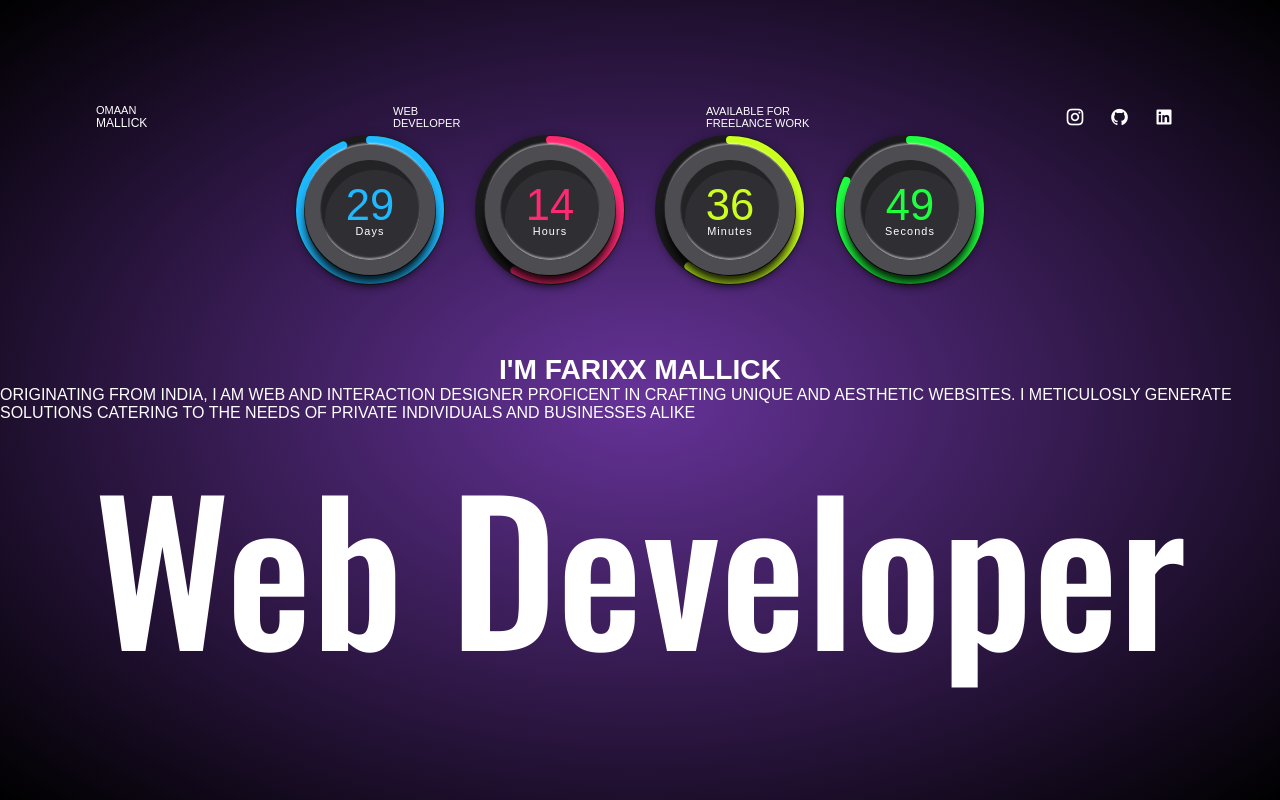
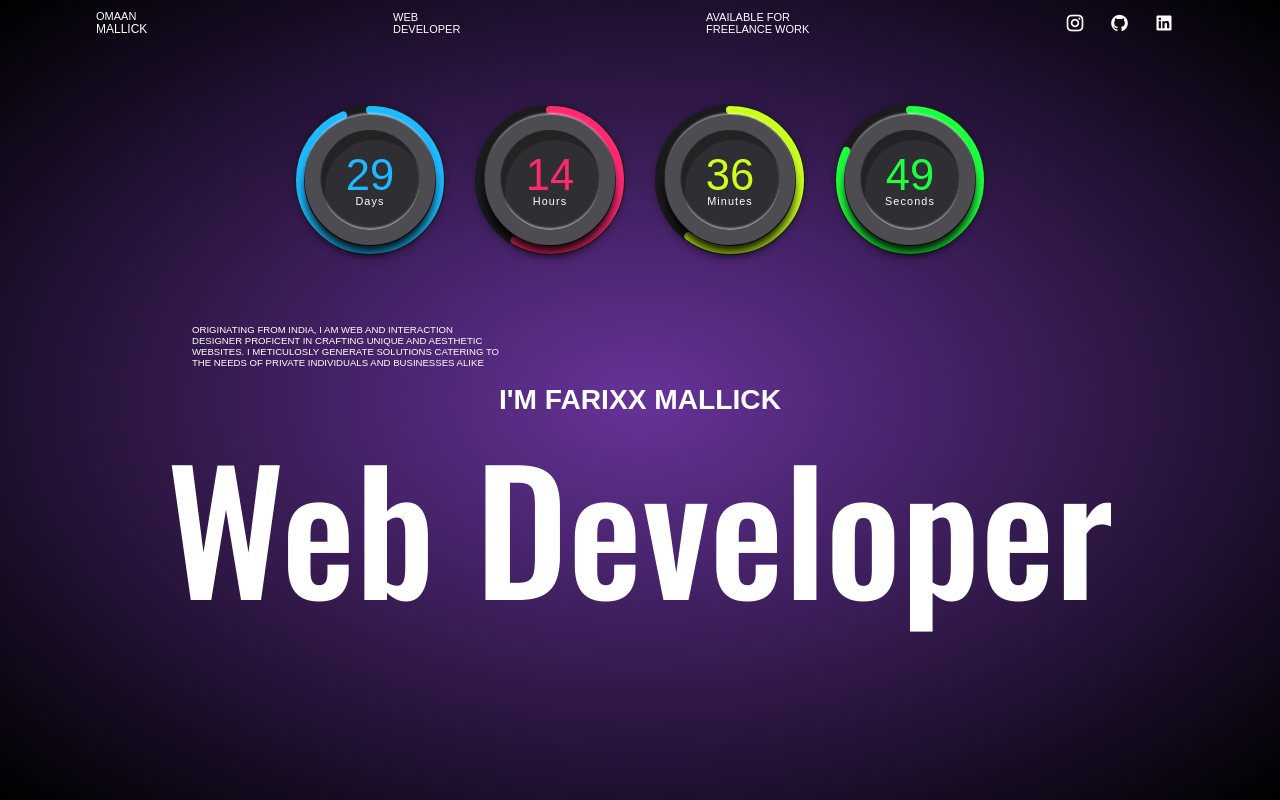
Before and after one commit to OmaanMallick/About-Me, a plain HTML site: page index.html in a window 1280 px wide. Drawn offline with nearby package versions, Linux system fonts and the light colour scheme.

Commit message:
Initial Commit

```diff
--- a/index.html
+++ b/index.html
@@ -20,7 +20,6 @@
         <p>WEB</p>
         <p>DEVELOPER</p>
       </div>
-
 
       <div class="thir">
         <p>AVAILABLE FOR</p>
@@ -59,10 +58,12 @@
         </div>
       </div>
         <div class="para">
+          <p class="par">ORIGINATING FROM INDIA, I AM WEB AND INTERACTION DESIGNER PROFICENT IN CRAFTING UNIQUE AND AESTHETIC WEBSITES. I METICULOSLY GENERATE SOLUTIONS CATERING TO THE NEEDS OF PRIVATE INDIVIDUALS AND BUSINESSES ALIKE</p>
+
         <h1 class="abc">I'M FARIXX MALLICK</h1>
-        <p class="para">ORIGINATING FROM INDIA, I AM WEB AND INTERACTION DESIGNER PROFICENT IN CRAFTING UNIQUE AND AESTHETIC WEBSITES. I METICULOSLY GENERATE SOLUTIONS CATERING TO THE NEEDS OF PRIVATE INDIVIDUALS AND BUSINESSES ALIKE</p>
+        <h1 class="we">Web Developer</h1>
+
       </div>
-        <h1 class="we">Web Developer</h1>
     <script src="script.js"></script>
 
   </body>
--- a/style.css
+++ b/style.css
@@ -15,7 +15,7 @@ body {
   font-family: "poppins", sans-serif;
   min-height: 100vh;
   min-width: 100vw;
-  display: flex;
+  /* display: flex; */
   justify-content: center;
   align-items: center;
   flex-direction: column;
@@ -46,7 +46,7 @@ body {
 #time {
   display: flex;
   justify-content: center;
-  /* margin-top: 6rem; */
+  margin-top: 4rem;
   /* margin-bottom: 4rem; */
   gap: 30px;
 }
@@ -131,26 +131,43 @@ body {
   font-size: 0.5em;
   font-weight: 300;
 }
-
-.para {
-}
 .abc {
   /* position: relative; */
   /* left: 35%;
   top: 3%; */
   text-align: center;
   font-size: 2.2vw;
-  margin-top: 4rem;
+  margin-top: 1rem;
 }
 .we {
-  font-size: 15vw;
-  text-align: center;
+  /* text-align: center; */
+  height: 20vh;
+  font-size: 13vw;
   font-family: "Oswald", sans-serif;
   font-weight: 500;
-
+  display: flex;
+  justify-content: center;
+  align-items: center;
+  padding-top: 3.5rem;
   /* margin-left: 9%; */
 }
-.next {
+.para p {
+  font-size: 0.6rem;
+  width: 24%;
+  position: relative;
+  left: 15%;
+  /* padding-left: 12rem; */
+}
+.para {
+  /* display: flex;
+  justify-content: space-between;
+  align-items: center; */
+  gap: 10px;
+  width: 100%;
+  margin-top: 4rem;
+  /* width: 50%; */
+}
+
 @media (max-width: 600px) {
   .container {
     width: 95%;
@@ -168,4 +185,3 @@ body {
     font-size: 10.5px;
   }
 }
-}
```
Lines whose indentation alone changed are shown as unchanged.
